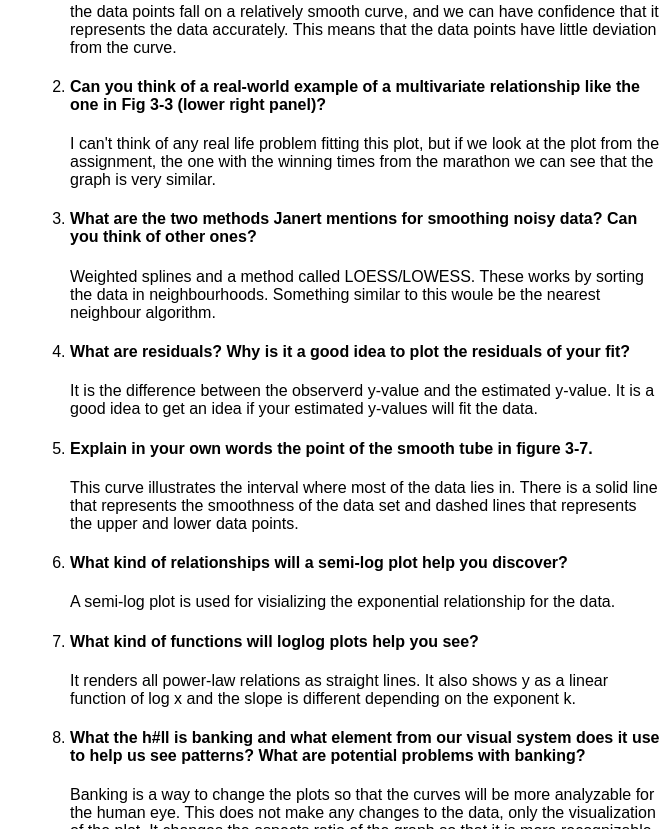
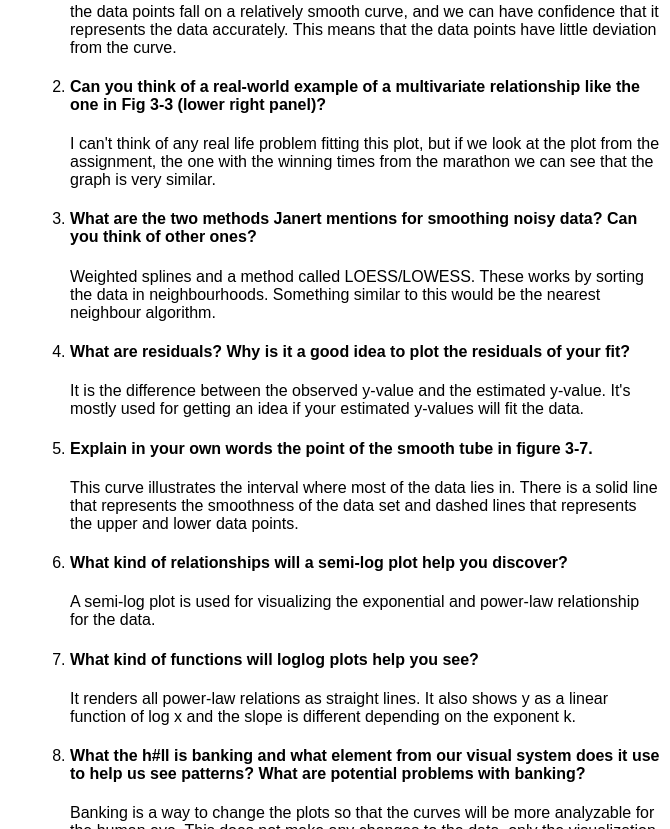
Before and after one commit to matwii/matwii.github.io, a plain HTML site: page assignment1/index.html in a window 1280 px wide. Shown: the part 346-1175 px from the top of the page, without its empty margins (610-1280 px from the left). Drawn offline with Linux system fonts and the light colour scheme.

Commit message:
Corrected typos..

```diff
--- a/assignment1/index.html
+++ b/assignment1/index.html
@@ -42,11 +42,11 @@
             </p>
             <li><h4>What are the two methods Janert mentions for smoothing noisy data? Can you think of other ones?</h4></li>
             <p>
-                Weighted splines and a method called LOESS/LOWESS. These works by sorting the data in neighbourhoods. Something similar to this woule be the nearest neighbour algorithm.
+                Weighted splines and a method called LOESS/LOWESS. These works by sorting the data in neighbourhoods. Something similar to this would be the nearest neighbour algorithm.
             </p>
             <li><h4>What are residuals? Why is it a good idea to plot the residuals of your fit?</h4></li>
             <p>
-                It is the difference between the observerd y-value and the estimated y-value. It is a good idea to get an idea if your estimated y-values will fit the data.
+                It is the difference between the observed y-value and the estimated y-value. It's mostly used for getting an idea if your estimated y-values will fit the data.
             </p>
             <li><h4>Explain in your own words the point of the smooth tube in figure 3-7.</h4></li>
             <p>
@@ -54,7 +54,7 @@
             </p>
             <li><h4>What kind of relationships will a semi-log plot help you discover?</h4></li>
             <p>
-                A semi-log plot is used for visializing the exponential relationship for the data.
+                A semi-log plot is used for visualizing the exponential and power-law relationship for the data.
             </p>
             <li><h4>What kind of functions will loglog plots help you see?</h4></li>
             <p>
```
